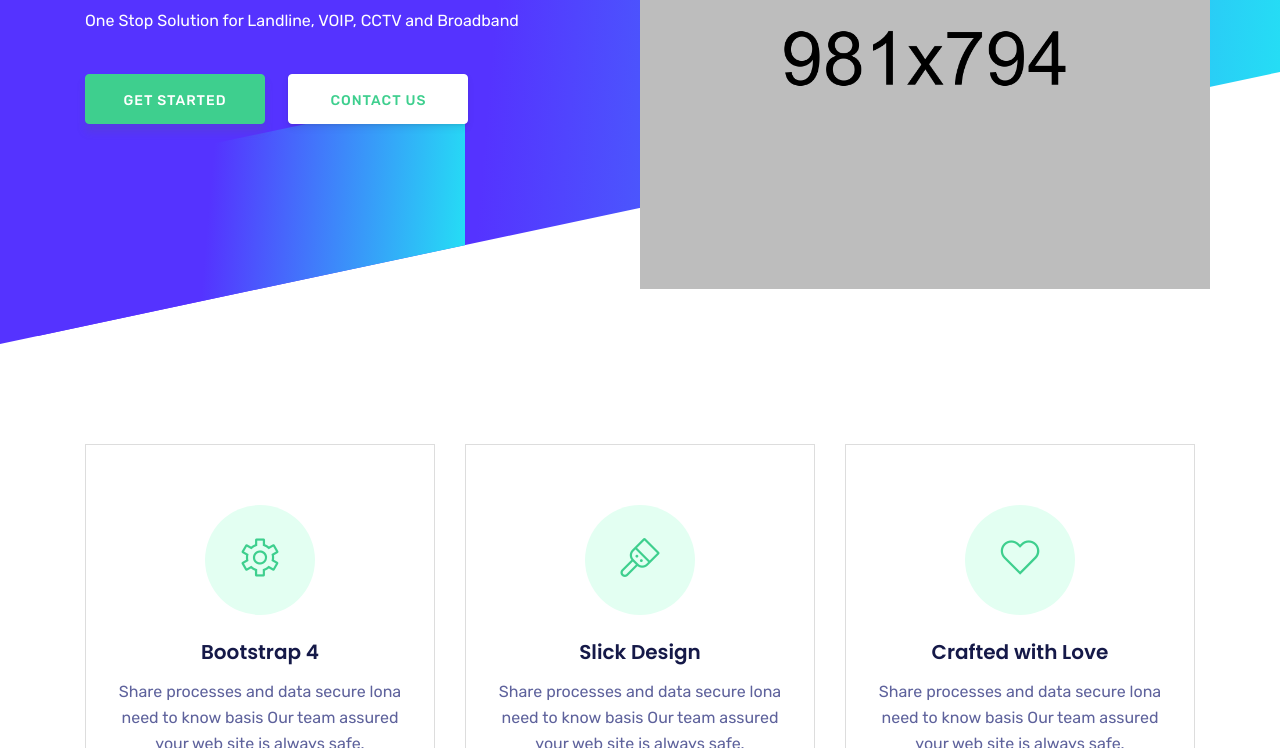
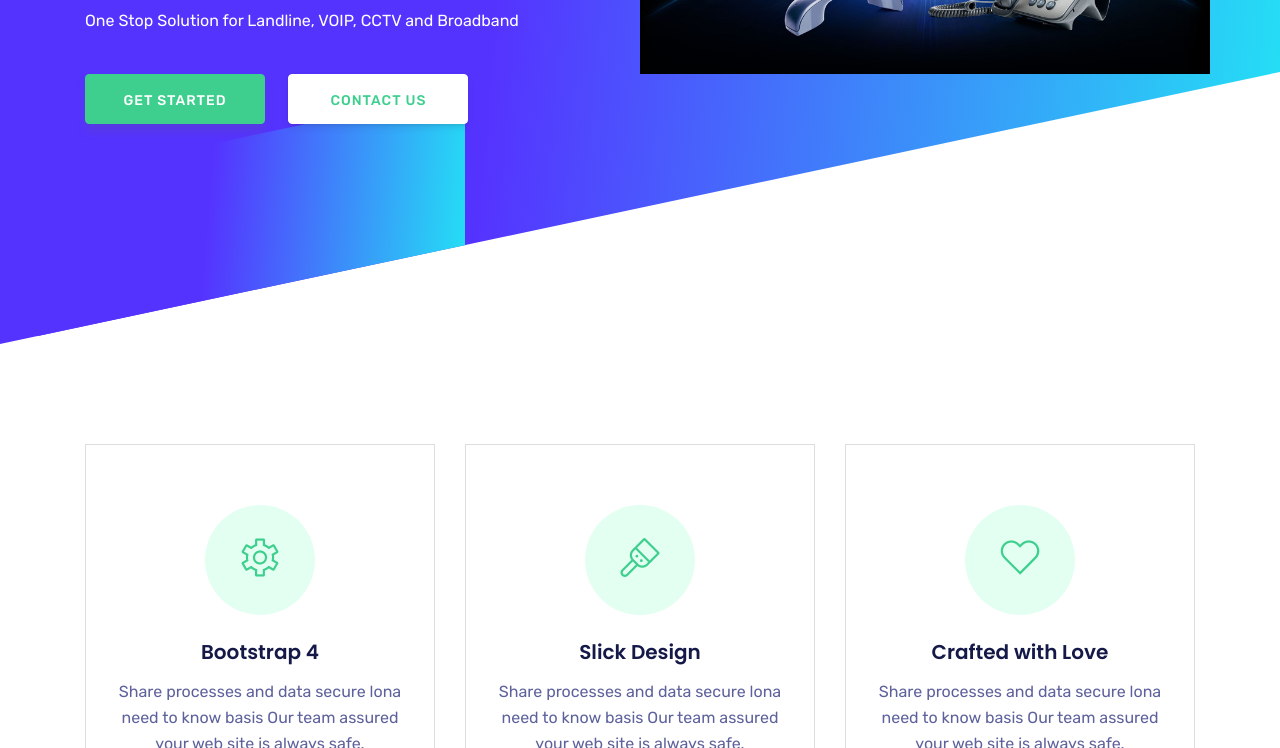
Before and after one commit to surajazad/skcomm, a plain HTML site: page index.html in a window 1280 px wide. Shown: the part 352-1100 px from the top of the page. Drawn offline with Linux system fonts and the light colour scheme; files whose address does not match are found by name.

Commit message:
updated main image

```diff
--- a/index.html
+++ b/index.html
@@ -84,7 +84,7 @@
           </div>
           <div class="col-lg-6 col-md-12 col-xs-12 p-0">
             <div class="intro-img">
-              <img src="img/intro.png" alt="">
+              <img src="img/intro-1.jpg" alt="">
             </div>
           </div>
         </div>
```
Also changed, not shown: img/intro-1.jpg (added).
